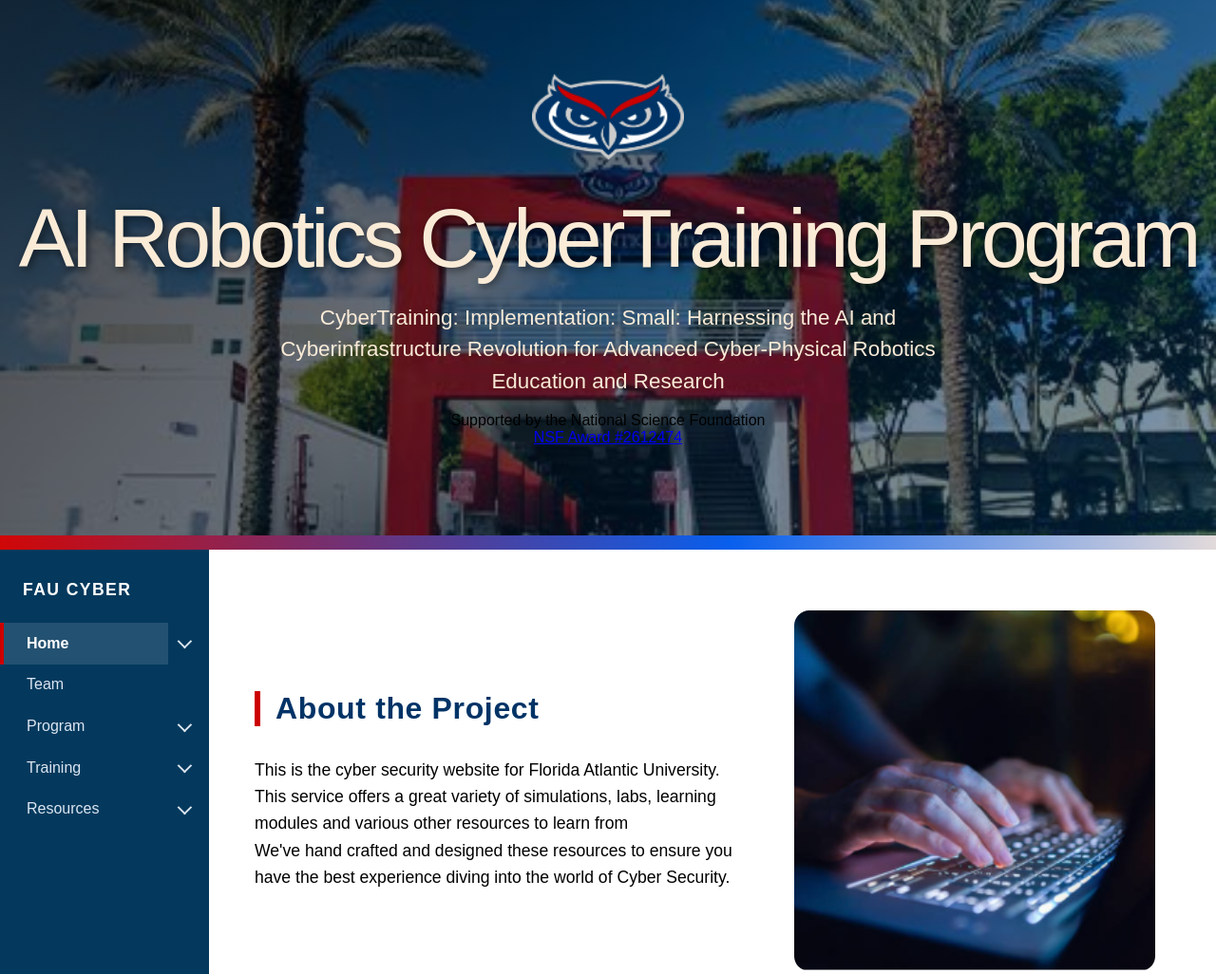
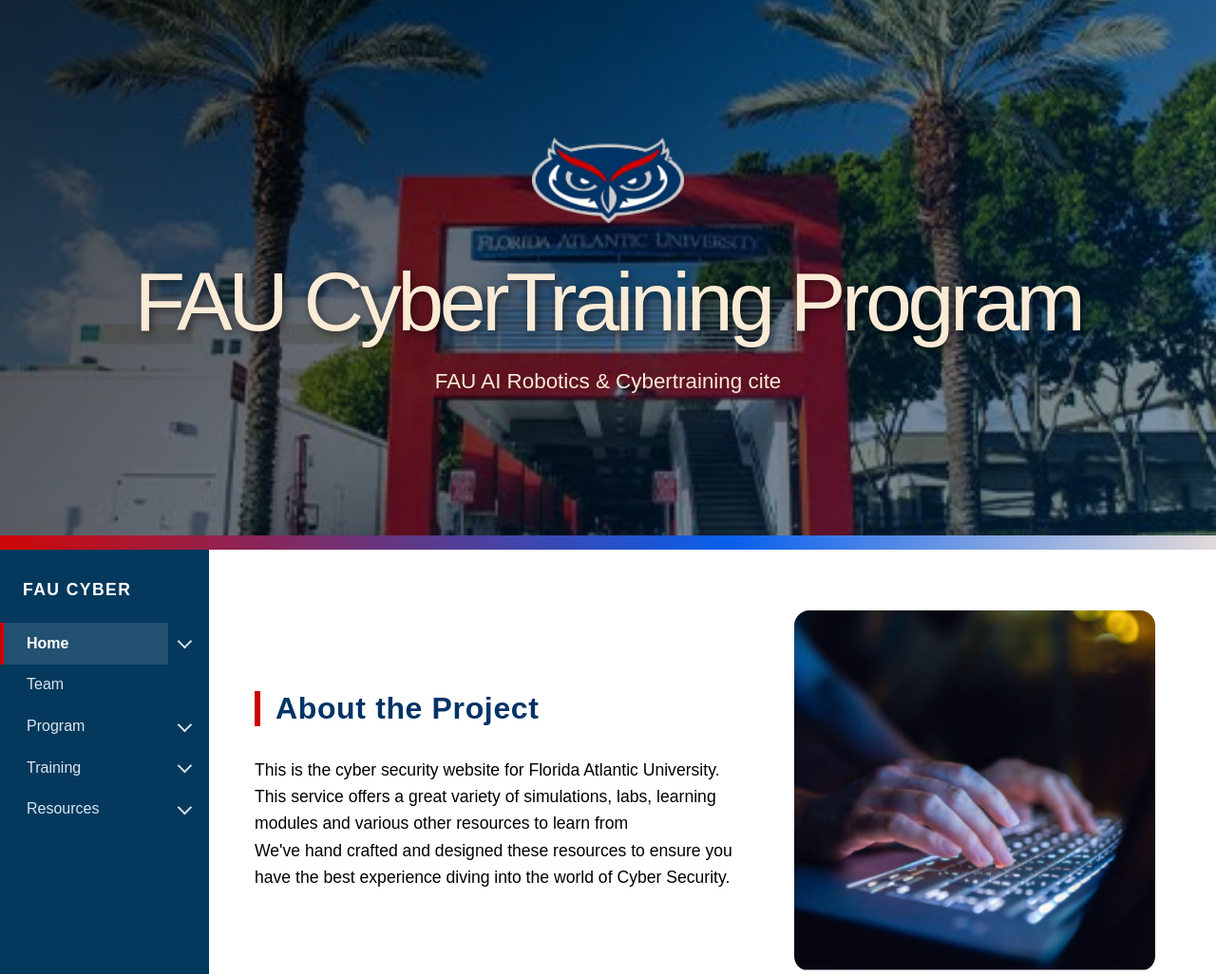
Before and after one commit to AI-Robotics-CyberTraining/FAUAIRoboticsCyberTraining, a plain HTML site: page index.html in a window 1280 px wide. Shown: the top 1026 px of the page at 95% size. Drawn offline with Linux system fonts and the light colour scheme.

Commit message:
Fix header title and subtitle in index.html

```diff
--- a/index.html
+++ b/index.html
@@ -14,15 +14,8 @@
   <header class="banner-top" id="top">
     <div class="banner-theme">
       <img class="banner-logo" src="owlhead-logo.png" alt="FAU Owls logo">
-      <h1 class="banner-title">AI Robotics CyberTraining Program</h1>
-      <p class="banner-subtitle">CyberTraining: Implementation: Small: Harnessing the AI and Cyberinfrastructure Revolution for Advanced Cyber-Physical Robotics Education and Research</p>
-      <p class="banner-award">
-  Supported by the National Science Foundation<br>
-  <a href="https://www.nsf.gov/awardsearch/show-award?AWD_ID=2612474"
-     target="_blank" rel="noopener noreferrer">
-    NSF Award #2612474
-  </a>
-</p>
+      <h1 class="banner-title">FAU CyberTraining Program</h1>
+      <p class="banner-subtitle">FAU AI Robotics & Cybertraining cite</p>
     </div>
   </header>
   <div class="bar"></div>
```
